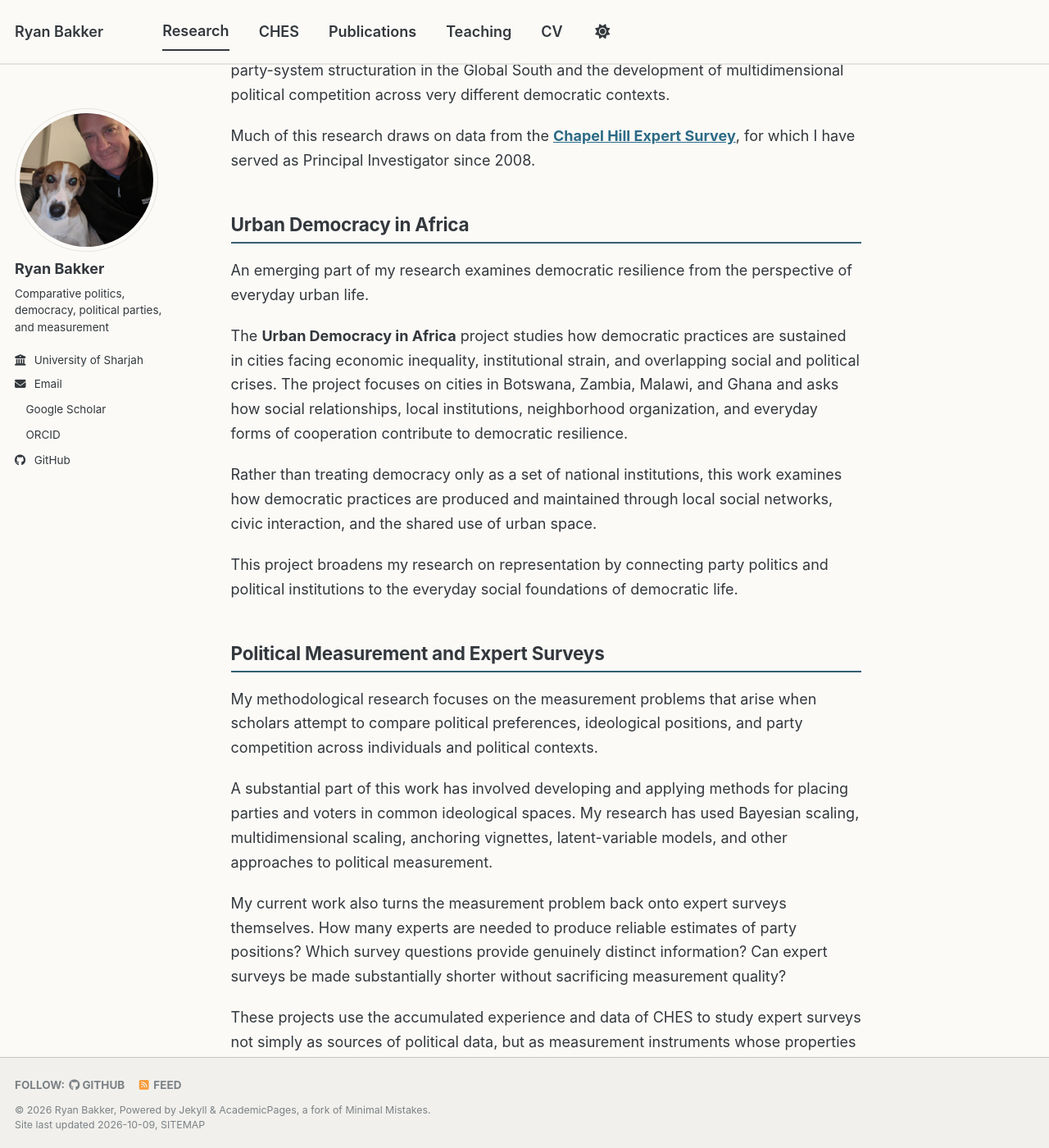
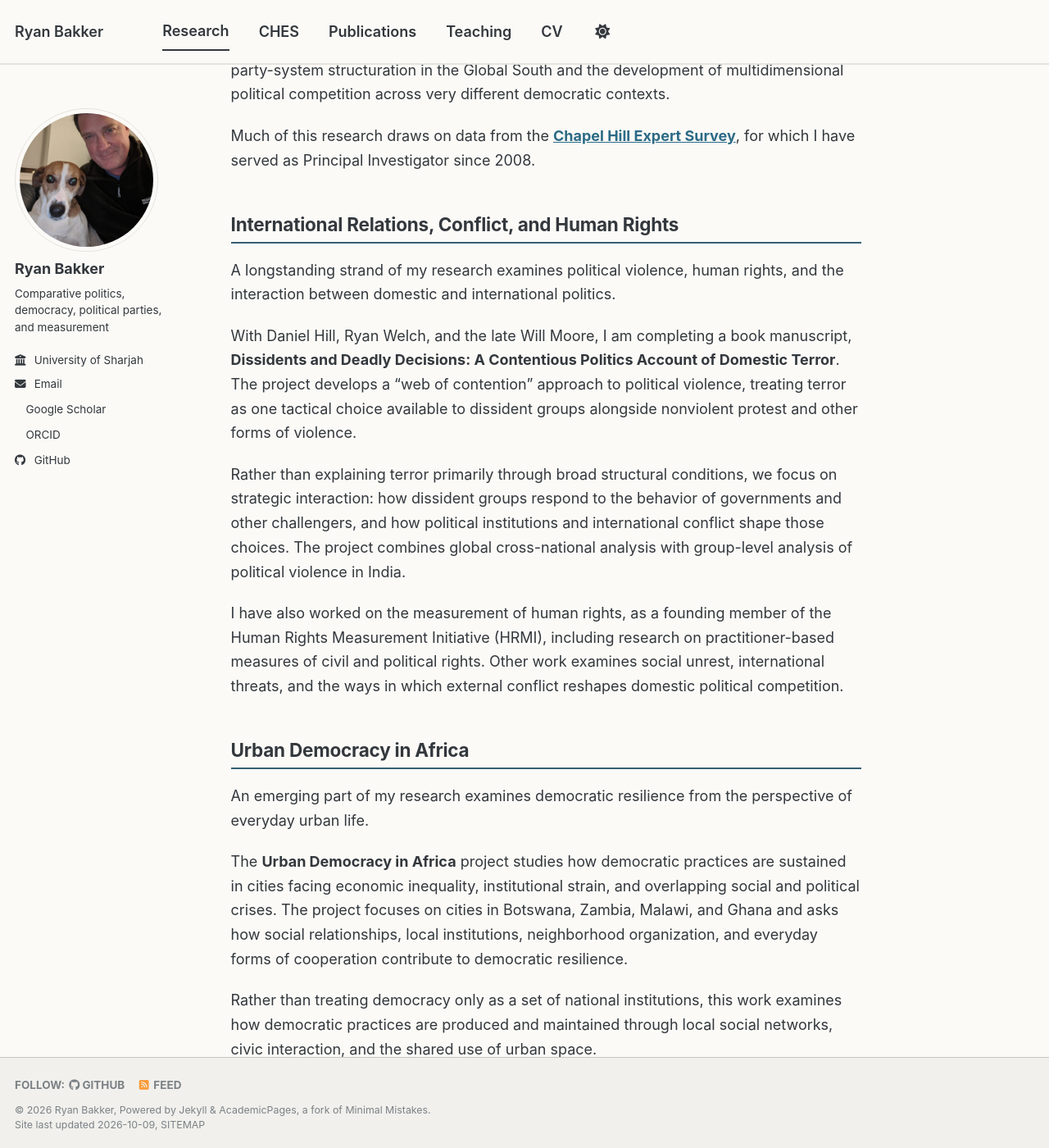
Before and after one commit to ryanbakker-ps/ryanbakker-ps.github.io, a Jekyll site: the page built from _pages/research.md, in a window 1280 px wide and 1400 px high, scrolled down 1210 px. Shown: the whole window at 82% size. Built offline with Jekyll 4.4.1, drawn with Linux system fonts in a browser that asks for light colours; a style sheet for code colours, icons or effects is not loaded; some of the changed text lies outside the part shown.

Commit message:
Update research.md

```diff
--- a/_pages/research.md
+++ b/_pages/research.md
@@ -24,6 +24,16 @@ This work asks whether political competition is structured around coherent ideol
 Recent projects extend these questions beyond Western Europe, including research on party-system structuration in the Global South and the development of multidimensional political competition across very different democratic contexts.
 
 Much of this research draws on data from the **[Chapel Hill Expert Survey](/ches/)**, for which I have served as Principal Investigator since 2008.
+
+## International Relations, Conflict, and Human Rights
+
+A longstanding strand of my research examines political violence, human rights, and the interaction between domestic and international politics.
+
+With Daniel Hill, Ryan Welch, and the late Will Moore, I am completing a book manuscript, **Dissidents and Deadly Decisions: A Contentious Politics Account of Domestic Terror**. The project develops a "web of contention" approach to political violence, treating terror as one tactical choice available to dissident groups alongside nonviolent protest and other forms of violence.
+
+Rather than explaining terror primarily through broad structural conditions, we focus on strategic interaction: how dissident groups respond to the behavior of governments and other challengers, and how political institutions and international conflict shape those choices. The project combines global cross-national analysis with group-level analysis of political violence in India.
+
+I have also worked on the measurement of human rights, as a founding member of the Human Rights Measurement Initiative (HRMI), including research on practitioner-based measures of civil and political rights. Other work examines social unrest, international threats, and the ways in which external conflict reshapes domestic political competition.
 
 ## Urban Democracy in Africa
 
@@ -59,6 +69,7 @@ My current collaborative projects include:
 
 - **Voter-party congruence and electoral switching**: examining where disaffected voters go when they leave their previous party and whether switching improves political representation.
 - **Party-system structuration in the Global South**: studying whether political competition is organized into coherent ideological dimensions outside established Western democracies.
+- **Dissidents and Deadly Decisions: A Contentious Politics Account of Domestic Terror**. Book manuscript in progress.
 - **Urban democracy and democratic resilience in Africa**: examining how local institutions, social relationships, and urban practices sustain democratic life under conditions of inequality and political strain.
 - **Multidimensional polarization**: studying how polarization develops across multiple ideological dimensions and how those dimensions interact within party systems.
 - **The salience of issue salience**: comparing alternative approaches to measuring which political issues parties emphasize.
```
